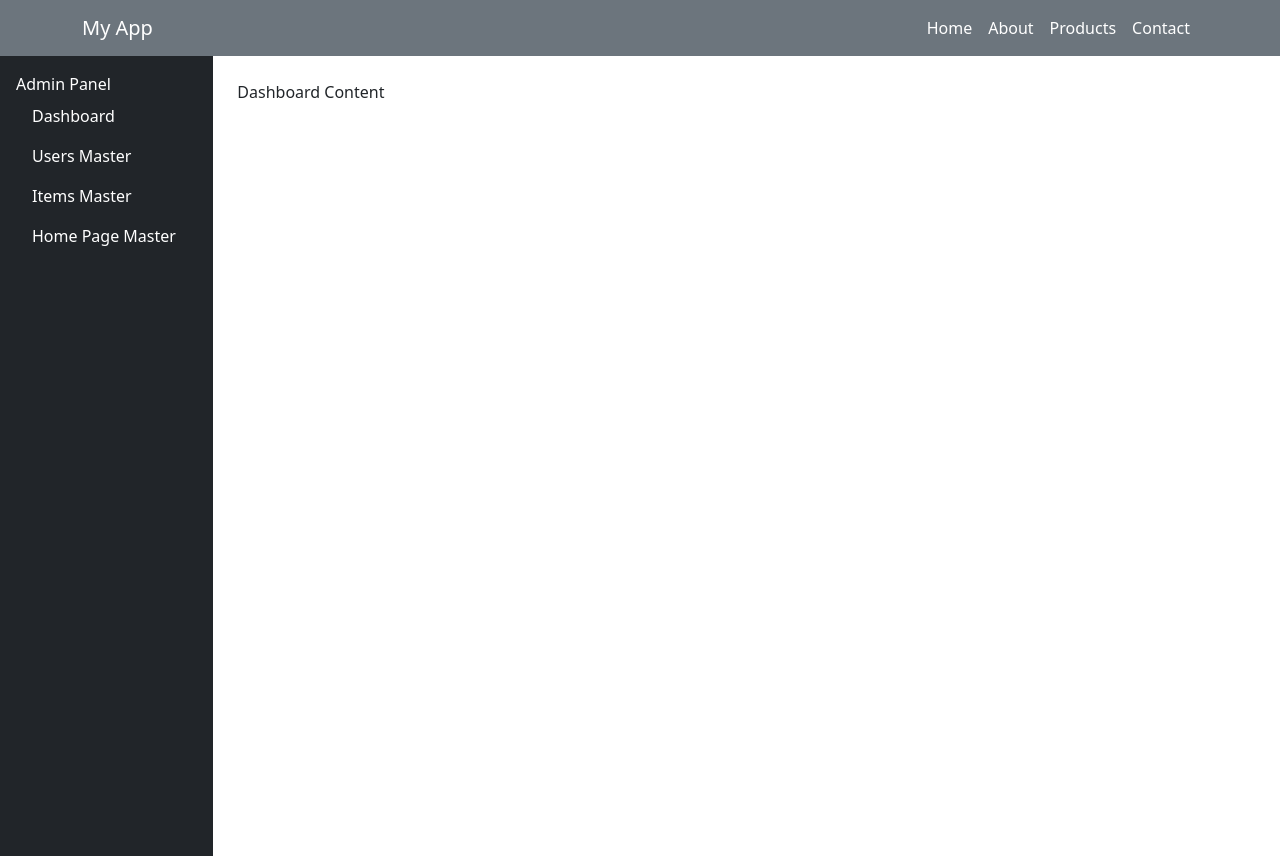
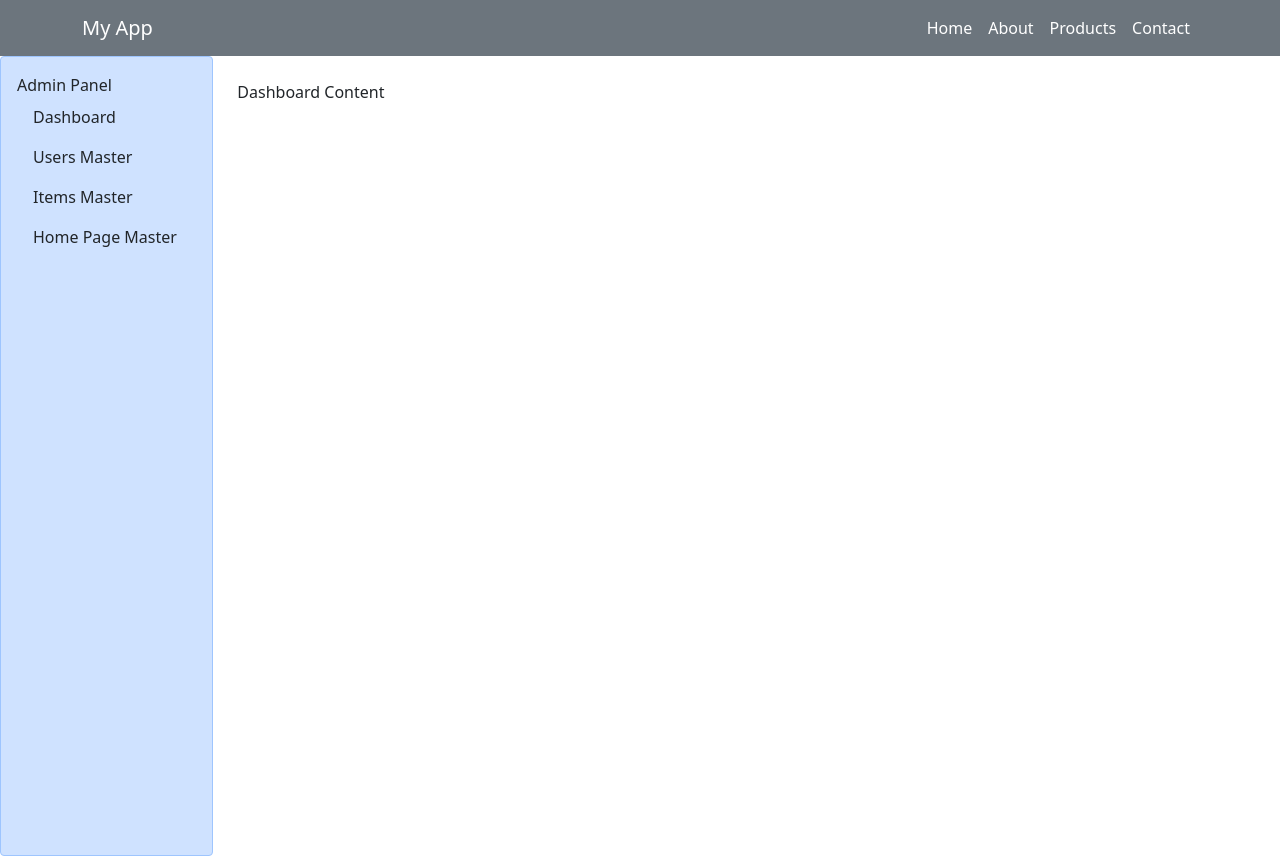
Before and after one commit to Ram-Rajput-Code/backend-practice-sqlite, a React (Create React App) app in the folder frontend/: page /admin in a window 1280 px wide. Built offline with nearby package versions, Linux system fonts and the light colour scheme.

Commit message:
admin panel color

```diff
--- a/frontend/src/components/pages/Admin/AdminLayout.jsx
+++ b/frontend/src/components/pages/Admin/AdminLayout.jsx
@@ -20,35 +20,35 @@ const AdminLayout = () => {
       <Row>
         {/* Left Sidebar - Navbar */}
         <Col
+          variant="dark"
+          bg="secondary"
           xs={2}
-          className="bg-dark text-white p-3"
+          className="p-3 text-primary-emphasis bg-primary-subtle border border-primary-subtle rounded-1"
           style={{ height: "100vh" }}
         >
-          <Navbar.Brand className="text-white">
-            Admin Panel
-          </Navbar.Brand>
+          <Navbar.Brand className="text-dark">Admin Panel</Navbar.Brand>
           <Nav defaultActiveKey="/" className="flex-column">
             <Nav.Link
               onClick={() => handleNavigation("dashboard")}
-              className="text-white"
+              className="text-dark"
             >
               Dashboard
             </Nav.Link>
             <Nav.Link
               onClick={() => handleNavigation("users")}
-              className="text-white"
+              className="text-dark"
             >
               Users Master
             </Nav.Link>
             <Nav.Link
               onClick={() => handleNavigation("items")}
-              className="text-white"
+              className="text-dark"
             >
               Items Master
             </Nav.Link>
             <Nav.Link
               onClick={() => handleNavigation("homeCard")}
-              className="text-white"
+              className="text-dark"
             >
               Home Page Master
             </Nav.Link>
@@ -63,7 +63,8 @@ const AdminLayout = () => {
           {activePage === "addUser" && <AddUser />}
           {activePage === "editUser" && <EditUser />}
           {activePage === "items" && <ItemsList />}
-          {activePage === "dashboard" && <div>Dashboard Content</div>} {/* Replace with your actual Dashboard component */}
+          {activePage === "dashboard" && <div>Dashboard Content</div>}{" "}
+          {/* Replace with your actual Dashboard component */}
         </Col>
       </Row>
     </Container>
```
Also changed, not shown: 1 other file (tests, documents, lock files or other folders).
